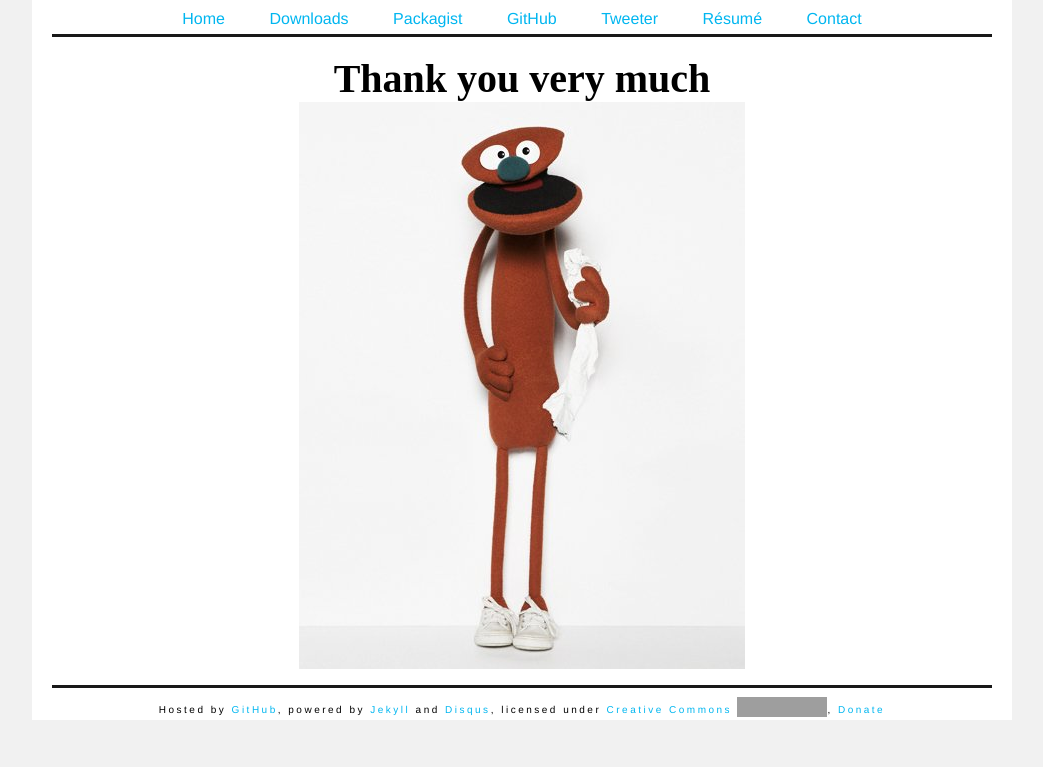
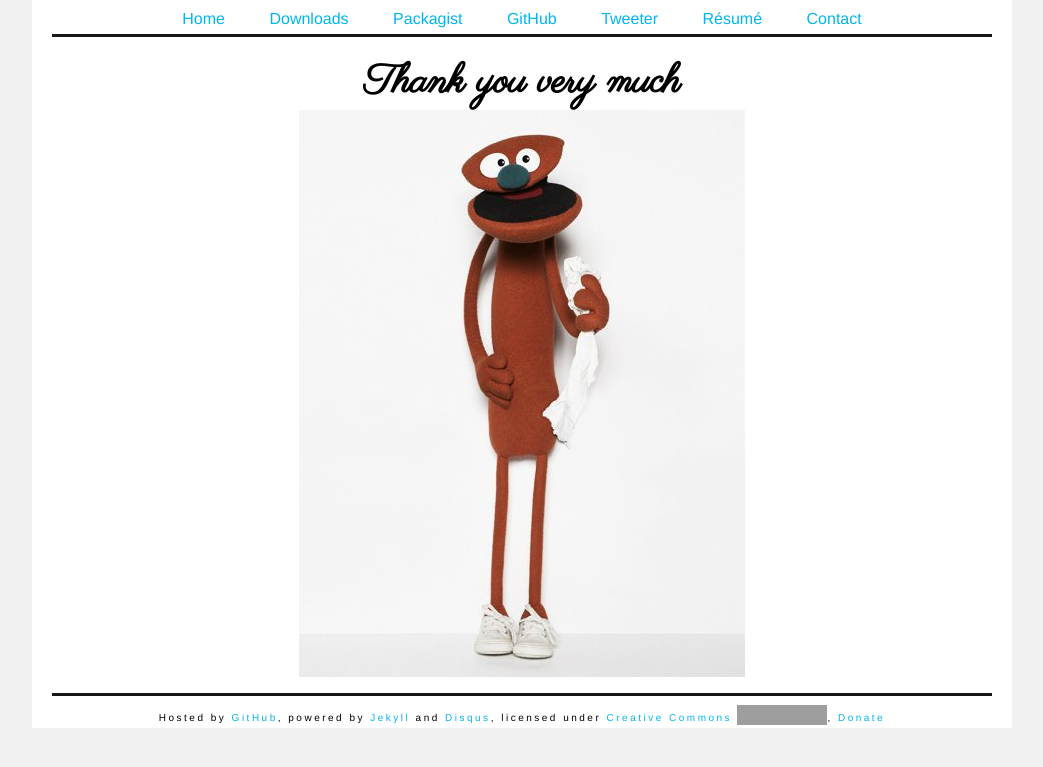
Before and after one commit to stealth35/stealth35.github.com, a Jekyll site: the page built from thankyou.html, in a window 1280 px wide. Shown: the top 767 px of the page, without its empty margins (118-1161 px from the left). Built offline with Jekyll 4.4.1, drawn with Linux system fonts in a browser that asks for light colours; comment, search, counter and statistics services are not loaded; grey boxes are pictures that could not be loaded.

Commit message:
Fix import

```diff
--- a/stylesheets/master.css
+++ b/stylesheets/master.css
@@ -1,3 +1,5 @@
+@import url(http://fonts.googleapis.com/css?family=Parisienne);
+
 /*
 Copyright (c) 2011, Yahoo! Inc. All rights reserved.
 Code licensed under the BSD License:
@@ -11,8 +13,6 @@ version: 2.9.0
  * @requires
  */
 html{color:#000;background:#FFF}body,div,dl,dt,dd,ul,ol,li,h1,h2,h3,h4,h5,h6,pre,code,form,fieldset,legend,input,button,textarea,select,p,blockquote,th,td{margin:0;padding:0}table{border-collapse:collapse;border-spacing:0}fieldset,img{border:0}address,button,caption,cite,code,dfn,em,input,optgroup,option,select,strong,textarea,th,var{font:inherit}del,ins{text-decoration:none}li{list-style:none}caption,th{text-align:left}h1,h2,h3,h4,h5,h6{font-size:100%;font-weight:normal}q:before,q:after{content:''}abbr,acronym{border:0;font-variant:normal}sup{vertical-align:baseline}sub{vertical-align:baseline}legend{color:#000}
-
-@import url(http://fonts.googleapis.com/css?family=Parisienne);
 
 html, body {
     background-color:#F1F1F1;
```
